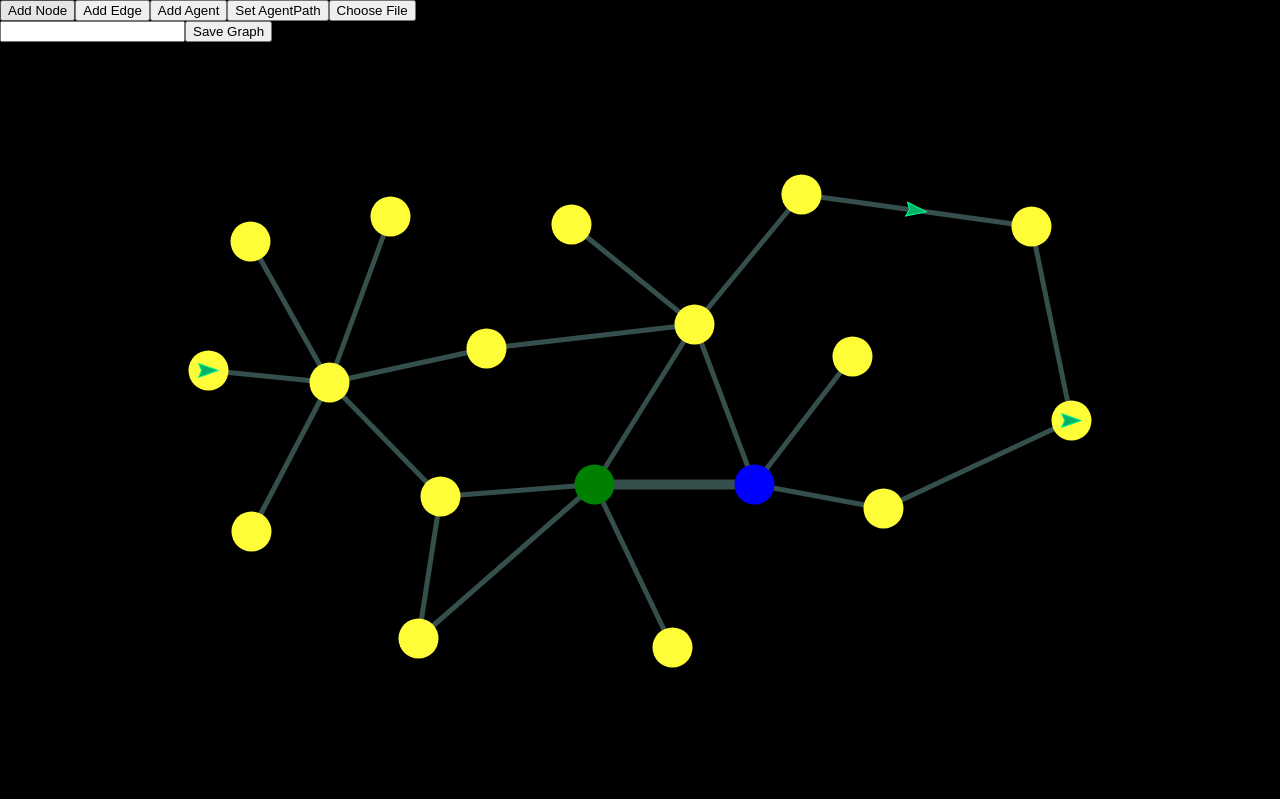
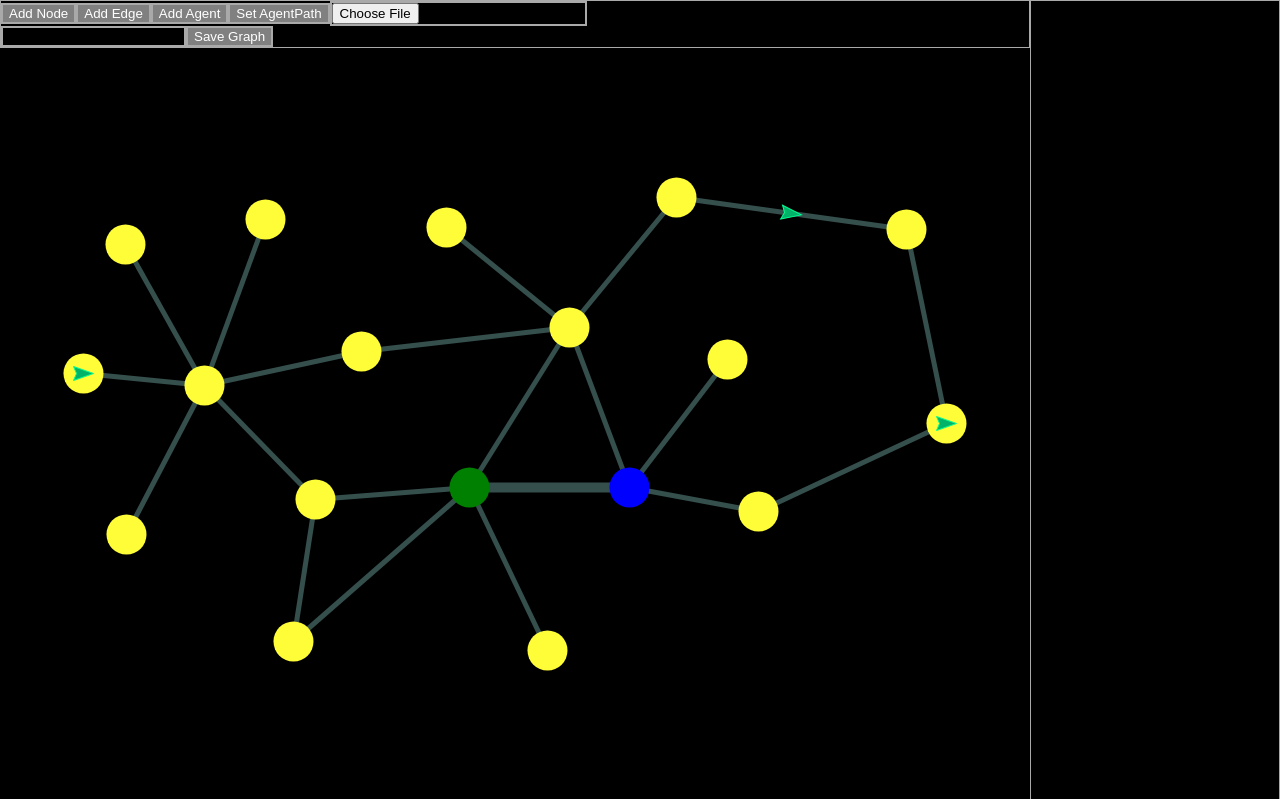
Before and after one commit to Eugene-Kuzmenko/trade-sim, a website built with Parcel: page index.html in a window 1280 px wide. Built offline with nearby package versions, Linux system fonts and the light colour scheme.

Commit message:
Add object editor area

```diff
--- a/index.html
+++ b/index.html
@@ -6,8 +6,8 @@
   <link rel="stylesheet" href="src/styles.css">
 </head>
 <body style="height: 100vh; width: 100vw; padding: 0; margin: 0">
-  <div class="toolbar" id="toolbar">
-  </div>
+  <div class="toolbar" id="toolbar"></div>
+  <div id="object-editor"></div>
   <div id="canvas-container"></div>
 <script src="src/index.js">
 </script>
--- a/src/styles.css
+++ b/src/styles.css
@@ -3,12 +3,34 @@ body {
     width: 100vw;
     padding: 0;
     margin: 0;
-    display: flex;
+    display: grid;
     flex-direction: column;
     background: black;
+    grid-template-rows:
+        [toolbar] fit-content(10%)
+        [canvas] auto;
+    grid-template-columns:
+        [canvas] auto
+        [object-editor] 250px;
+
+    grid-template-areas:
+        "toolbar object-editor"
+        "canvas object-editor";
+
+}
+
+#toolbar {
+    grid-area: toolbar;
+    border: darkgrey 1px solid;
+}
+
+#object-editor {
+    grid-area: object-editor;
+    border: darkgrey 1px solid;
 }
 
 #canvas-container {
+    grid-area: canvas;
     flex: 1;
     display: flex;
     align-items: center;
@@ -23,3 +45,20 @@ body {
     left: 50%;
     transform: translate(-50%, -50%);
 }
+
+input {
+    background-color: black;
+    border: 2px darkgrey solid;
+}
+
+button {
+    background: grey;
+    border: 2px darkgrey solid;
+    color: white;
+    margin: 0;
+}
+
+button:active {
+    background: lightblue;
+    border-color: aqua;
+}
```
